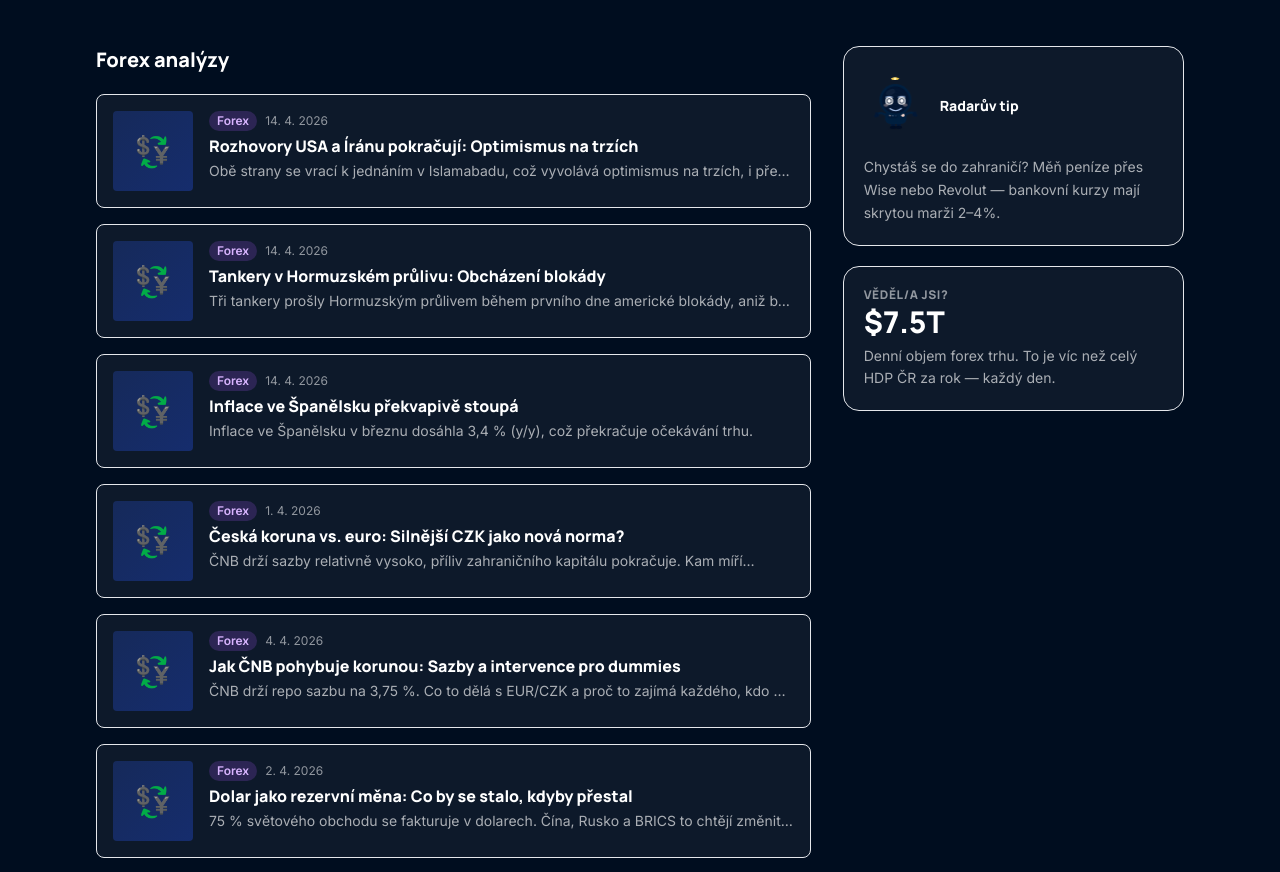
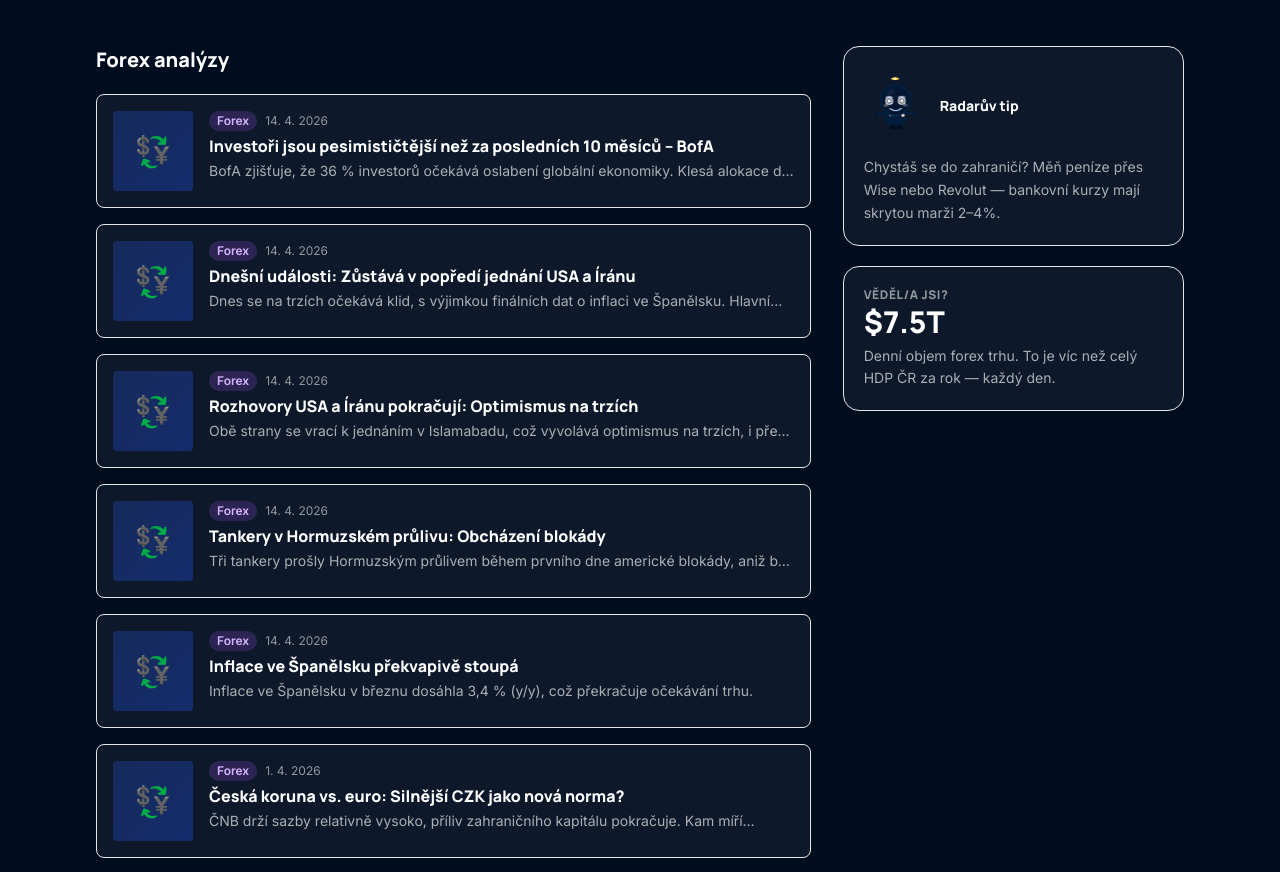
Before and after one commit to krysbrez/Radar, a React (Vite) app in the folder app/: page /forex in a window 1280 px wide. Shown: the part 1901-2773 px from the top of the page. Built offline with nearby package versions, Linux system fonts and the light colour scheme.

Commit message:
content: pipeline run 2026-04-14 09:50 UTC [+ lines]

```diff
--- a/app/src/data/articles.js
+++ b/app/src/data/articles.js
@@ -1,4 +1,154 @@
 export const ARTICLES = [
+  {
+    id: "investori-jsou-pesimistictejsi-nez-za-poslednich-10-mesicu-b",
+    tag: "Forex",
+    tagColor: "bg-purple-500/20 text-purple-300",
+    title: "Investoři jsou pesimističtější než za posledních 10 měsíců – BofA",
+    excerpt: "BofA zjišťuje, že 36 % investorů očekává oslabení globální ekonomiky. Klesá alokace do akcií a očekává se pokles úrokových sazeb v USA a jejich růst v EU.",
+    body: `Bank of America zveřejnila nejnovější průzkum mezi fondovými manažery, který ukazuje výrazný nárůst pesimismu. Netto 36 % investorů nyní očekává oslabení globální ekonomiky, což je obrat oproti předchozímu měsíci, kdy 7 % investorů očekávalo růst. Tento posun je doprovázen snížením alokace do akcií a celkově odráží rostoucí obavy o budoucí vývoj trhů.
+
+**Co se stalo**
+
+Průzkum BofA ukázal dramatický obrat v sentimentu investorů. Alokace do akcií klesla z net 37% overweight na 13% overweight. Očekávání poklesu úrokových sazeb v USA vzrostlo na 58 % a očekávání růstu v EU na 46 %.
+
+**Kontext**
+
+Průzkum BofA Global Fund Manager Survey je jedním z nejvlivnějších ukazatelů nálady na trzích. Sleduje názory stovek fondových manažerů z celého světa a poskytuje cenné informace o investičních trendech a očekáváních.
+
+**Klíčová čísla**
+
+- **36%**: Podíl investorů očekávajících oslabení globální ekonomiky.
+- **13%**: Netto alokace do akcií (pokles z 37% v únoru).
+- **58%**: Očekávání poklesu úrokových sazeb v USA.
+- **46%**: Očekávání růstu úrokových sazeb v EU.
+- **$80-90**: Očekávaná cena ropy do konce roku 2026.
+
+**Co sledovat dál**
+
+Sledujte další data o globální ekonomice a vývoj v jednáních mezi USA a Íránem. Důležitá bude i reakce trhů na rozhodnutí centrálních bank ohledně úrokových sazeb.
+
+**Praktický závěr**
+
+Vzhledem k rostoucímu pesimismu investorů a nejistotě na trzích je vhodné zvážit snížení expozice rizikovým aktivům a diverzifikaci portfolia.
+
+*Zdroj: [Investinglive RSS Breaking news Feed](https://investinglive.com/news/investors-surveyed-in-early-april-were-most-bearish-in-10-months-bofa-20260414/)*`,
+    whyMatters: "Změna sentimentu investorů může mít významný dopad na trhy a ekonomiku. Pesimistický výhled může vést k poklesu investic a zpomalení ekonomického růstu.",
+    readTime: "2 min",
+    date: "14. 4. 2026",
+    author: "Radar Redakce",
+    category: "forex",
+    sourceLink: "https://investinglive.com/news/investors-surveyed-in-early-april-were-most-bearish-in-10-months-bofa-20260414/",
+  },
+  {
+    id: "dnesni-udalosti-zustava-v-popredi-jednani-usa-a-iranu",
+    tag: "Forex",
+    tagColor: "bg-purple-500/20 text-purple-300",
+    title: "Dnešní události: Zůstává v popředí jednání USA a Íránu",
+    excerpt: "Dnes se na trzích očekává klid, s výjimkou finálních dat o inflaci ve Španělsku. Hlavní pozornost je stále upřena na jednání mezi USA a Íránem.",
+    body: `Dnešní den nepřináší na trzích mnoho významných událostí, kromě zveřejnění finálních dat o inflaci ve Španělsku. Nicméně, hlavní pozornost investorů je stále upřena na jednání mezi USA a Íránem, kde se očekává další kolo rozhovorů.
+
+**Co se stalo**
+
+Zveřejnění zpráv o pokračujících jednáních mezi USA a Íránem přineslo na trhy optimismus, i když se jedná o opakování předchozích zpráv.
+
+**Kontext**
+
+Geopolitické napětí v regionu Perského zálivu má významný dopad na ceny energií a globální ekonomiku. Jakékoli jednání o deeskalaci napětí je proto pečlivě sledováno trhy.
+
+**Klíčová čísla**
+
+N/A
+
+**Co sledovat dál**
+
+Sledujte vývoj jednání mezi USA a Íránem a reakci trhů na jakékoli nové zprávy.
+
+**Praktický závěr**
+
+Vzhledem k nejistotě ohledně jednání mezi USA a Íránem je vhodné udržovat opatrný přístup a sledovat vývoj situace.
+
+*Zdroj: [Investinglive RSS Breaking news Feed](https://investinglive.com/news/what-are-the-main-events-for-today-20260414/)*`,
+    whyMatters: "Výsledek jednání mezi USA a Íránem může mít významný dopad na ceny energií a globální ekonomiku.",
+    readTime: "2 min",
+    date: "14. 4. 2026",
+    author: "Radar Redakce",
+    category: "forex",
+    sourceLink: "https://investinglive.com/news/what-are-the-main-events-for-today-20260414/",
+  },
+  {
+    id: "nova-nissan-x-trail-hybridni-pohon-a-novy-design",
+    tag: "Auta",
+    tagColor: "bg-amber-500/20 text-amber-300",
+    title: "Nová Nissan X-Trail: Hybridní pohon a nový design",
+    excerpt: "Nissan představil novou X-Trail s hybridním pohonem a výrazně přepracovaným designem.",
+    body: `Nissan odhalil novou generaci SUV X-Trail, která se vyznačuje hybridním pohonem a výrazně modernizovaným designem. Jedná se o součást širší strategie společnosti zaměřené na klíčové globální trhy.
+
+**Co se stalo**
+
+Nissan představil novou X-Trail s hybridním pohonem a novým designem.
+
+**Kontext**
+
+Nissan se snaží posílit svou pozici na trhu SUV a adaptovat se na rostoucí poptávku po hybridních vozidlech.
+
+**Klíčová čísla**
+
+N/A
+
+**Co sledovat dál**
+
+Sledujte uvedení modelu na trh a reakci zákazníků na nový design a hybridní pohon.
+
+**Praktický závěr**
+
+Pro zákazníky hledající SUV s hybridním pohonem se jedná o zajímavou novinku.
+
+*Zdroj: [Autocar RSS Feed](https://www.autocar.co.uk/car-news/new-cars/new-nissan-x-trail-revealed-hybrid-power-and-bold-new-look)*`,
+    whyMatters: "Nové modely Nissan ukazují směr, kterým se automobilový průmysl ubírá.",
+    readTime: "2 min",
+    date: "14. 4. 2026",
+    author: "Radar Redakce",
+    category: "auta",
+    sourceLink: "https://www.autocar.co.uk/car-news/new-cars/new-nissan-x-trail-revealed-hybrid-power-and-bold-new-look",
+    image: "https://images.cdn.autocar.co.uk/sites/autocar.co.uk/files/styles/car_review_image_190/public/images/car-reviews/first-drives/legacy/128732.jpg?itok=YodTpnoP",
+  },
+  {
+    id: "akciove-trhy-optimismus-diky-jednani-usa-a-iranu",
+    tag: "Investování",
+    tagColor: "bg-blue-500/20 text-blue-300",
+    title: "Akciové trhy: Optimismus díky jednání USA a Íránu",
+    excerpt: "Americké akciové trhy rostou díky naději na dohodu mezi USA a Íránem.",
+    body: `Americké akciové trhy reagují na naději na dohodu mezi USA a Íránem a mírně rostou.
+
+**Co se stalo**
+
+Americké akciové trhy rostou.
+
+**Kontext**
+
+Naděje na dohodu mezi USA a Íránem snižuje geopolitické riziko a podporuje růst akciových trhů.
+
+**Klíčová čísla**
+
+N/A
+
+**Co sledovat dál**
+
+Sledujte vývoj jednání mezi USA a Íránem a reakci trhů na jakékoli nové zprávy.
+
+**Praktický závěr**
+
+Vzhledem k nejistotě ohledně jednání mezi USA a Íránem je vhodné udržovat opatrný přístup a sledovat vývoj situace.
+
+*Zdroj: [Yahoo Finance](https://finance.yahoo.com/markets/stocks/article/stock-market-today-dow-sp-500-nasdaq-futures-edge-higher-as-hopes-for-an-iran-deal-grow-225637511.html)*`,
+    whyMatters: "Výsledek jednání mezi USA a Íránem může mít významný dopad na akciové trhy.",
+    readTime: "2 min",
+    date: "13. 4. 2026",
+    author: "Radar Redakce",
+    category: "investovani",
+    sourceLink: "https://finance.yahoo.com/markets/stocks/article/stock-market-today-dow-sp-500-nasdaq-futures-edge-higher-as-hopes-for-an-iran-deal-grow-225637511.html",
+    image: "https://s.yimg.com/os/creatr-uploaded-images/2026-04/c213d650-3292-11f1-bbfe-b7148f07439d",
+  },
   {
     id: "bmw-m5-touring-hybridni-spicka-s-vykonem-708-koni",
     tag: "Auta",
```
